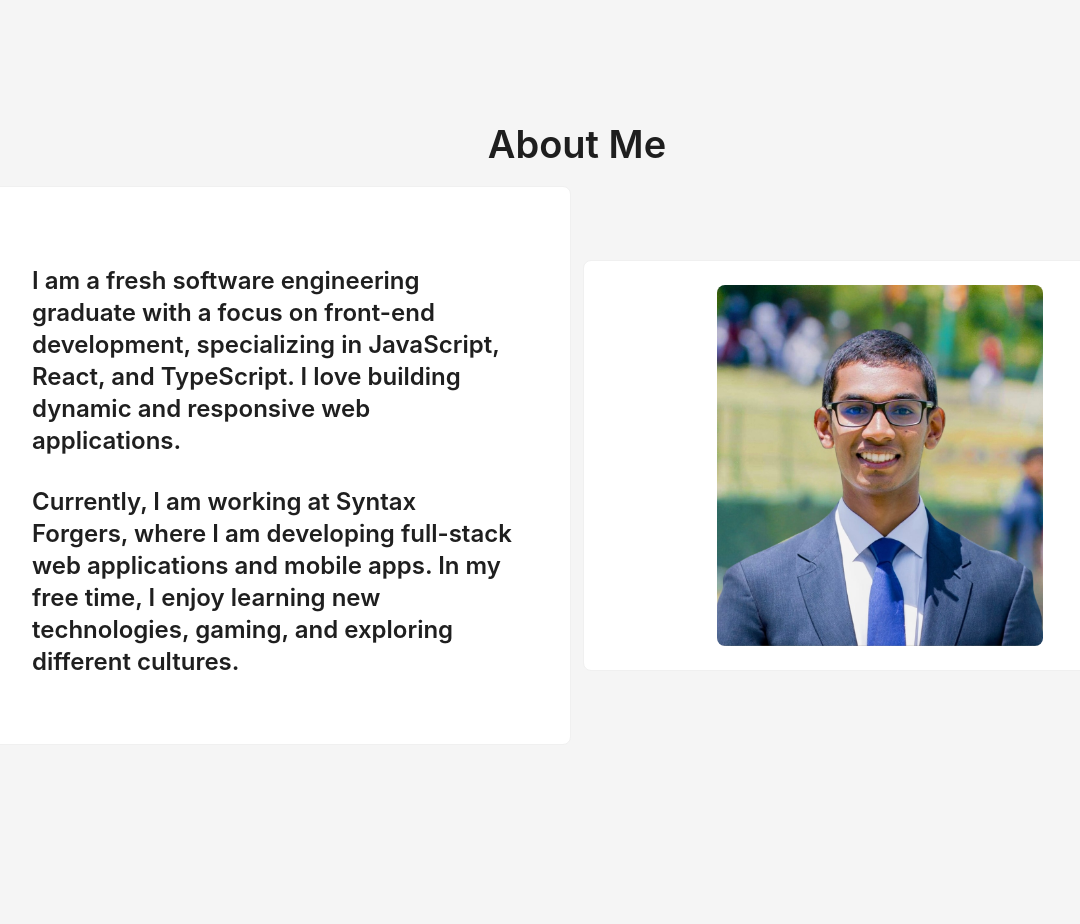
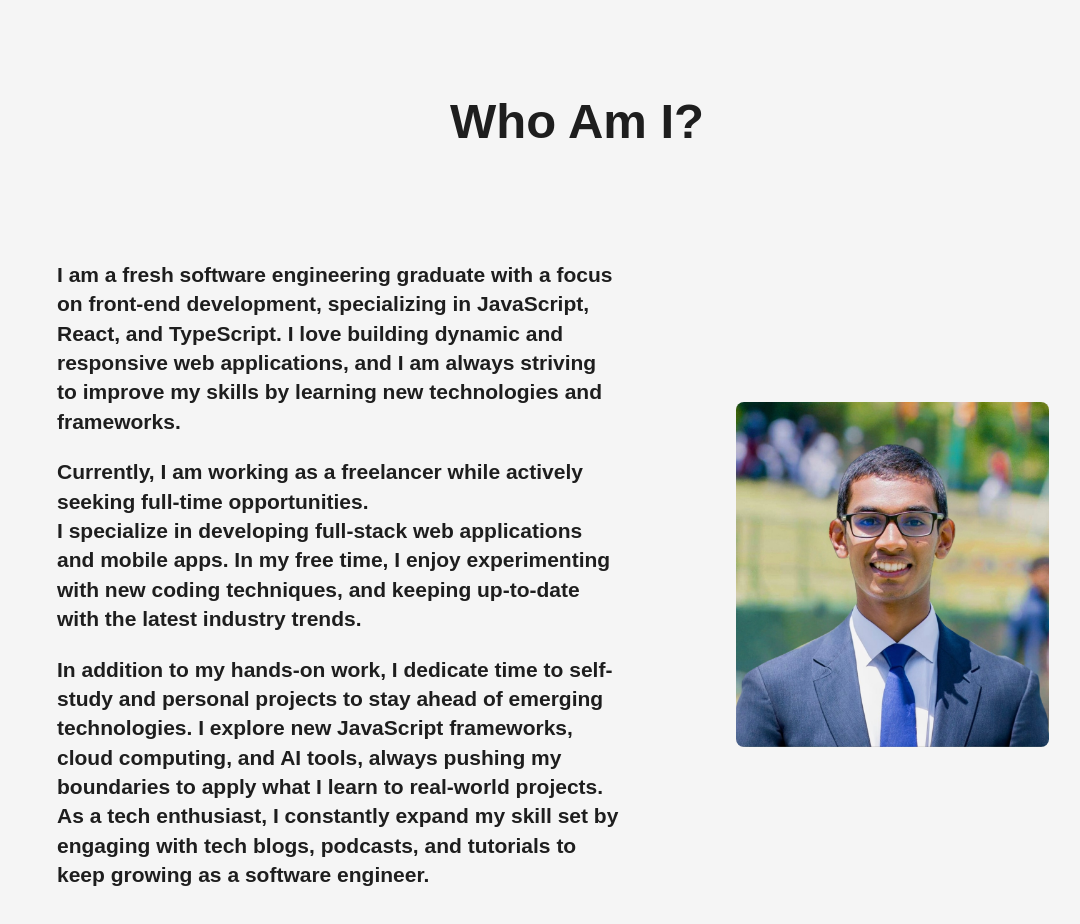
Before and after one commit to JaninduDiz/portfolio, a React (Vite) app: page / in a window 1280 px wide. Shown: the part 780-1704 px from the top of the page, without its empty margins (63-1143 px from the left). Built offline with nearby package versions, Linux system fonts and the light colour scheme.

Commit message:
feat: implement responsive About section with CSS styling and layout adjustments

```diff
--- a/src/sections/About.jsx
+++ b/src/sections/About.jsx
@@ -1,3 +1,4 @@
+import "./css/About.css";
 import React from "react";
 import { Row, Col, Typography, Card, Image } from "antd";
 import myPicture from "../assets/about/profile.jpg";
@@ -6,37 +7,64 @@ const { Title } = Typography;
 
 function About() {
   return (
-    <div style={{ padding: "20px" }}>
-      <Title level={1}>About Me</Title>
+    <div className="about-container">
+      <h1 className="about-title">Who Am I?</h1>
+      {/* Desktop Layout */}
+      <div className="desktop-layout">
+        <div className="desktop-description">
+          <h3 className="about-subtitle">
+            I am a fresh software engineering graduate with a focus on front-end
+            development, specializing in JavaScript, React, and TypeScript. I
+            love building dynamic and responsive web applications, and I am
+            always striving to improve my skills by learning new technologies
+            and frameworks.
+          </h3>
+          <h3 className="about-subtitle">
+            Currently, I am working as a freelancer while actively seeking
+            full-time opportunities.
+            <br /> I specialize in developing full-stack web applications and
+            mobile apps. In my free time, I enjoy experimenting with new coding
+            techniques, and keeping up-to-date with the latest industry trends.
+          </h3>
+          <h3 className="about-subtitle">
+            In addition to my hands-on work, I dedicate time to self-study and
+            personal projects to stay ahead of emerging technologies. I explore
+            new JavaScript frameworks, cloud computing, and AI tools, always
+            pushing my boundaries to apply what I learn to real-world projects.
+            As a tech enthusiast, I constantly expand my skill set by engaging
+            with tech blogs, podcasts, and tutorials to keep growing as a
+            software engineer.
+          </h3>
+        </div>
+        <div className="desktop-image">
+          <img src={myPicture} alt="My Picture" className="about-image-img" />
+        </div>
+      </div>
 
-      <Row gutter={[12, 12]} align="middle">
-        <Col xs={24} md={12} style={{ textAlign: "start" }}>
-          <Card style={{ padding: "30px" }}>
-            <Title level={3}>
-              I am a fresh software engineering graduate with a focus on
-              front-end development, specializing in JavaScript, React, and
-              TypeScript. I love building dynamic and responsive web
-              applications.
-            </Title>
-            <Title level={3}>
-              Currently, I am working at Syntax Forgers, where I am developing
-              full-stack web applications and mobile apps. In my free time, I
-              enjoy learning new technologies, gaming, and exploring different
-              cultures.
-            </Title>
-          </Card>
-        </Col>
-
-        <Col xs={24} md={12}>
-          <Card>
-            <Image
-              src={myPicture}
-              alt="My Picture"
-              style={{ width: "60%", borderRadius: "8px" }}
-            />
-          </Card>
-        </Col>
-      </Row>
+      {/* Mobile Layout */}
+      <div className="mobile-layout">
+        <div className="mobile-image">
+          <img src={myPicture} alt="My Picture" className="about-image-img" />
+        </div>
+        <div className="mobile-description">
+          <h3 className="about-subtitle">
+            I am a fresh software engineering graduate with a focus on front-end
+            development, specializing in JavaScript, React, and TypeScript. I
+            love building dynamic, responsive web applications and am always
+            working to improve my skills. Currently, I work as a freelancer,
+            developing full-stack web applications and mobile apps, while
+            actively seeking full-time opportunities. In my free time, I
+            experiment with new coding techniques and stay updated on industry
+            trends.
+          </h3>
+          <h3 className="about-subtitle">
+            To stay ahead of emerging technologies, I dedicate time to
+            self-study, exploring new JavaScript frameworks, cloud computing,
+            and AI tools, while engaging with tech blogs, podcasts, and
+            tutorials to keep growing as a software engineer.
+          </h3>
+        </div>
+      </div>
     </div>
   );
 }
--- /dev/null
+++ b/src/sections/css/About.css
@@ -0,0 +1,131 @@
+/* Container for the About section */
+.about-container {
+  padding: 20px;
+  font-family: Arial, sans-serif;
+}
+
+/* Style for the title */
+.about-title {
+  font-size: 2.5em;
+  text-align: center;
+  margin-bottom: 20px;
+}
+
+/* Desktop Layout */
+.desktop-layout {
+  display: flex;
+  flex-direction: row;
+  align-items: center;
+  gap: 30px;
+}
+
+.desktop-description {
+  text-align: left;
+  padding: 30px;
+  width: 50%;
+  line-height: 1.6;
+}
+
+.desktop-image {
+  width: 50%;
+  display: flex;
+  justify-content: center;
+}
+
+.desktop-image img {
+  width: 60%;
+  border-radius: 8px;
+  object-fit: cover;
+}
+
+/* Mobile Layout */
+.mobile-layout {
+  display: none;
+}
+
+.mobile-image {
+  display: flex;
+  justify-content: center;
+  width: 100%;
+}
+
+.mobile-description {
+  padding: 10px;
+  text-align: left;
+}
+
+.mobile-description h3 {
+  font-size: 1.2em;
+  line-height: 1.5;
+  margin-bottom: 15px;
+}
+
+.mobile-image img {
+  width: 80%;
+  border-radius: 8px;
+  object-fit: cover;
+}
+
+/* Media Query for Mobile */
+@media screen and (max-width: 767px) {
+  .desktop-layout {
+    display: none;
+  }
+
+  .mobile-layout {
+    display: block;
+  }
+}
+
+/* Media Query for Desktop */
+@media screen and (min-width: 768px) {
+  .mobile-layout {
+    display: none;
+  }
+
+  .desktop-layout {
+    display: flex;
+    gap: 10px;
+  }
+
+  .desktop-description h3 {
+    font-size: 1.2em;
+    line-height: 1.2;
+  }
+
+  .desktop-image img {
+    width: 75%;
+  }
+
+  .about-title {
+    font-size: 3em;
+    margin-bottom: 20px;
+  }
+
+  .desktop-description {
+    margin-left: 30px;
+  }
+}
+
+/* Optional: Media Query for very large screens */
+@media screen and (min-width: 1200px) {
+  .desktop-description h3 {
+    font-size: 1.5em;
+    line-height: 1.4;
+    width: 110%;
+  }
+
+  .desktop-image img {
+    width: 55%;
+  }
+
+  /* Left margin for the description on larger screens */
+  .desktop-description {
+    margin-left: 50px;
+  }
+
+  .about-title {
+    font-size: 3.5em;
+    margin-bottom: 60px;
+  }
+}
```
